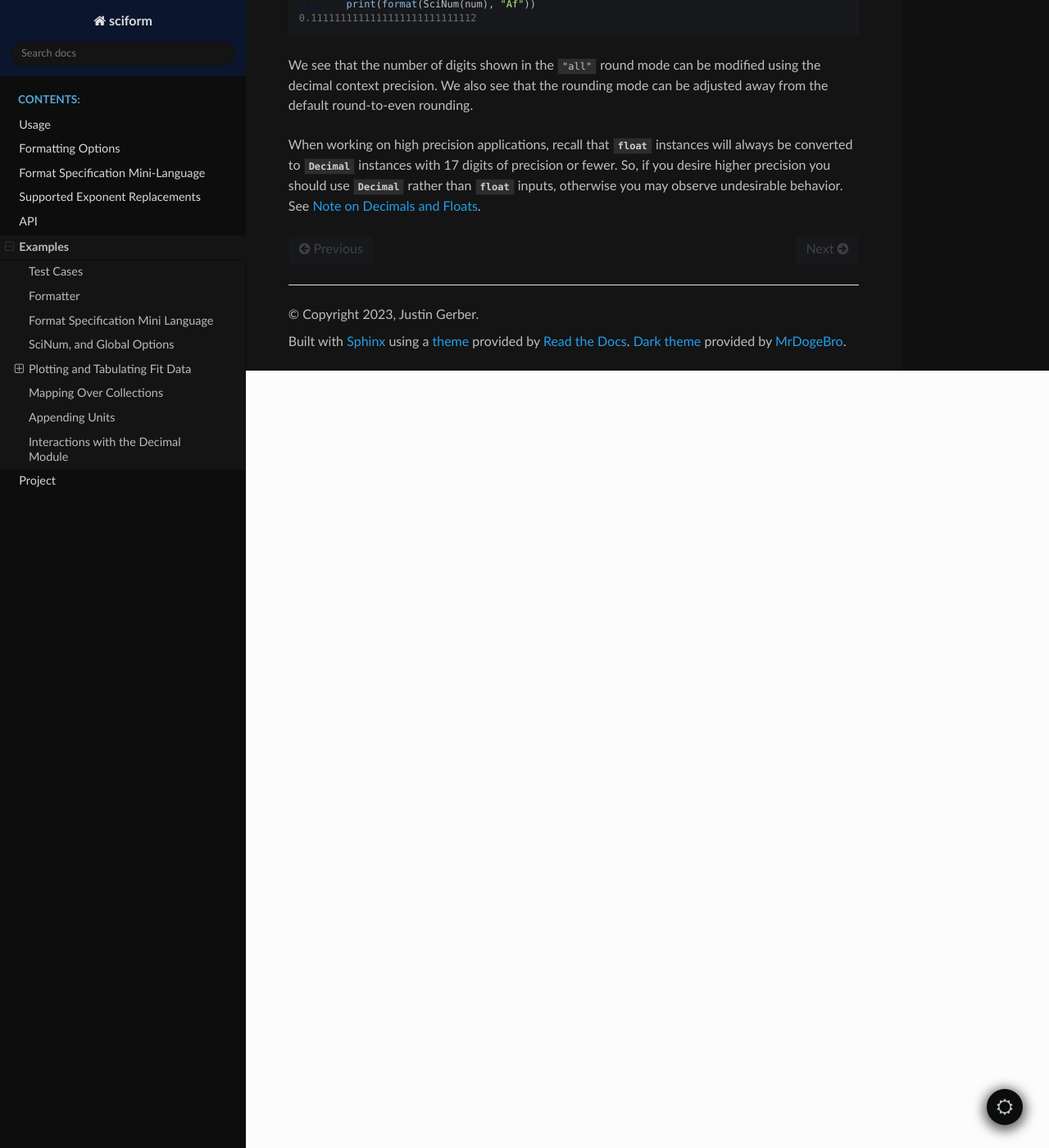
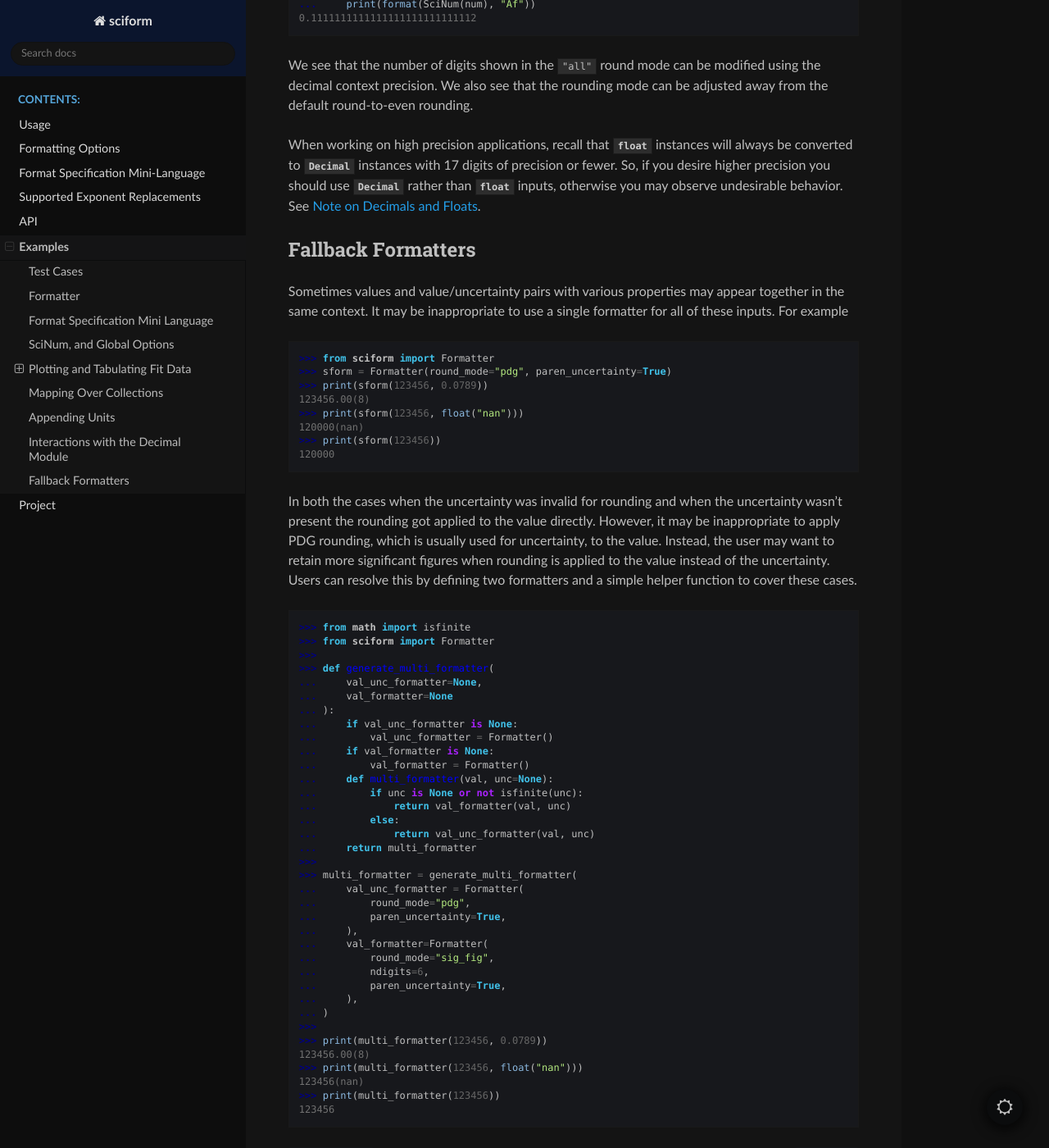
Before and after one commit to jagerber48/sciform, a Sphinx documentation site: the page built from docs/source/examples.rst, in a window 1280 px wide and 1400 px high, scrolled down 9244 px. Shown: the whole window at 82% size. Built offline with Sphinx 7.4.7 and the Read the Docs theme 3.1.0, drawn with Linux system fonts in a browser that asks for light colours.

Commit message:
fallback formatters example

```diff
--- a/docs/source/examples.rst
+++ b/docs/source/examples.rst
@@ -468,3 +468,68 @@ So, if you desire higher precision you should use :class:`Decimal`
 rather than :class:`float` inputs, otherwise you may observe undesirable
 behavior.
 See :ref:`dec_and_float`.
+
+Fallback Formatters
+===================
+
+Sometimes values and value/uncertainty pairs with various properties may
+appear together in the same context.
+It may be inappropriate to use a single formatter for all of these
+inputs.
+For example
+
+>>> from sciform import Formatter
+>>> sform = Formatter(round_mode="pdg", paren_uncertainty=True)
+>>> print(sform(123456, 0.0789))
+123456.00(8)
+>>> print(sform(123456, float("nan")))
+120000(nan)
+>>> print(sform(123456))
+120000
+
+In both the cases when the uncertainty was invalid for rounding and when
+the uncertainty wasn't present the rounding got applied to the value
+directly.
+However, it may be inappropriate to apply PDG rounding, which is usually
+used for uncertainty, to the value.
+Instead, the user may want to retain more significant figures when
+rounding is applied to the value instead of the uncertainty.
+Users can resolve this by defining two formatters and a simple helper
+function to cover these cases.
+
+>>> from math import isfinite
+>>> from sciform import Formatter
+>>>
+>>> def generate_multi_formatter(
+...     val_unc_formatter=None,
+...     val_formatter=None
+... ):
+...     if val_unc_formatter is None:
+...         val_unc_formatter = Formatter()
+...     if val_formatter is None:
+...         val_formatter = Formatter()
+...     def multi_formatter(val, unc=None):
+...         if unc is None or not isfinite(unc):
+...             return val_formatter(val, unc)
+...         else:
+...             return val_unc_formatter(val, unc)
+...     return multi_formatter
+>>>
+>>> multi_formatter = generate_multi_formatter(
+...     val_unc_formatter = Formatter(
+...         round_mode="pdg",
+...         paren_uncertainty=True,
+...     ),
+...     val_formatter=Formatter(
+...         round_mode="sig_fig",
+...         ndigits=6,
+...         paren_uncertainty=True,
+...     ),
+... )
+>>>
+>>> print(multi_formatter(123456, 0.0789))
+123456.00(8)
+>>> print(multi_formatter(123456, float("nan")))
+123456(nan)
+>>> print(multi_formatter(123456))
+123456
```
